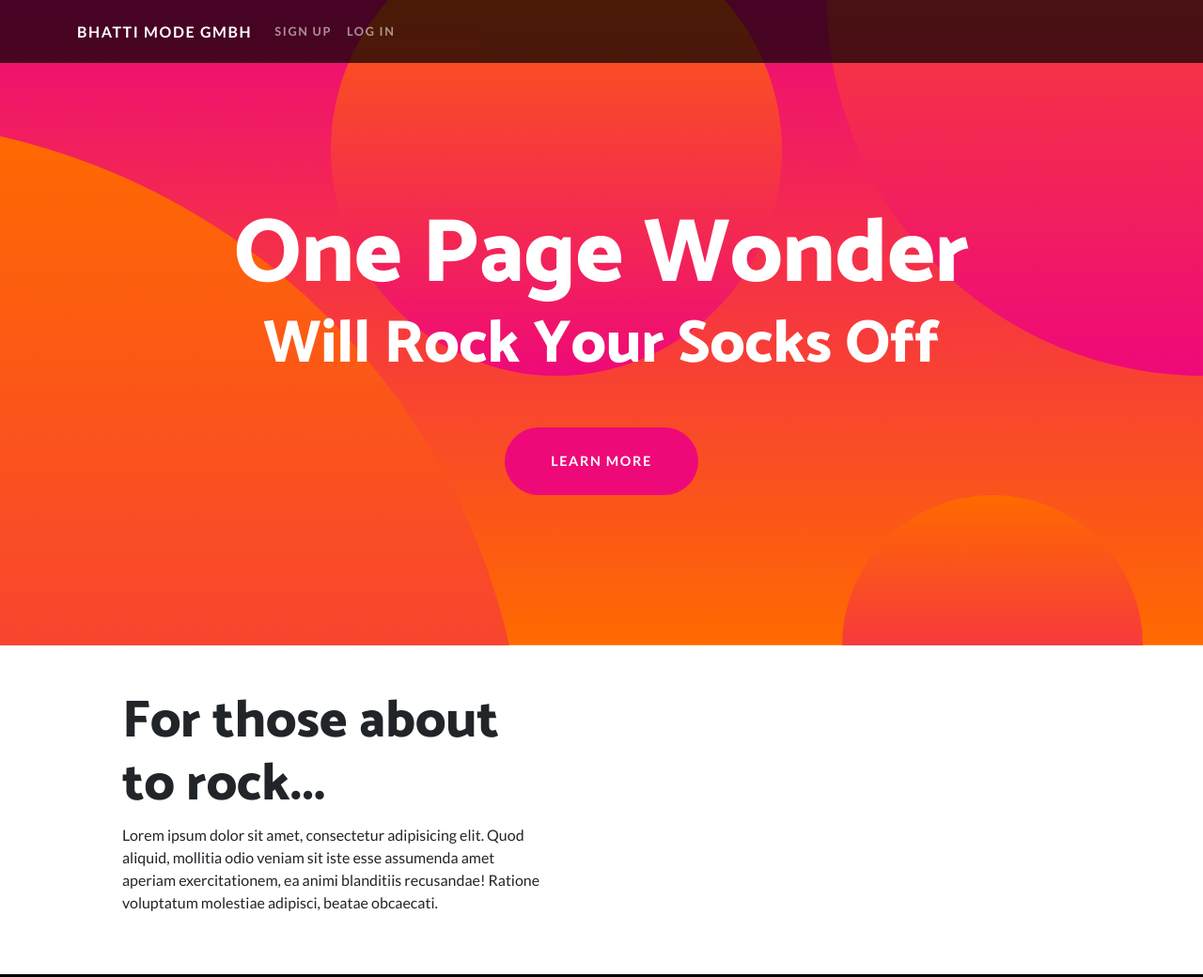
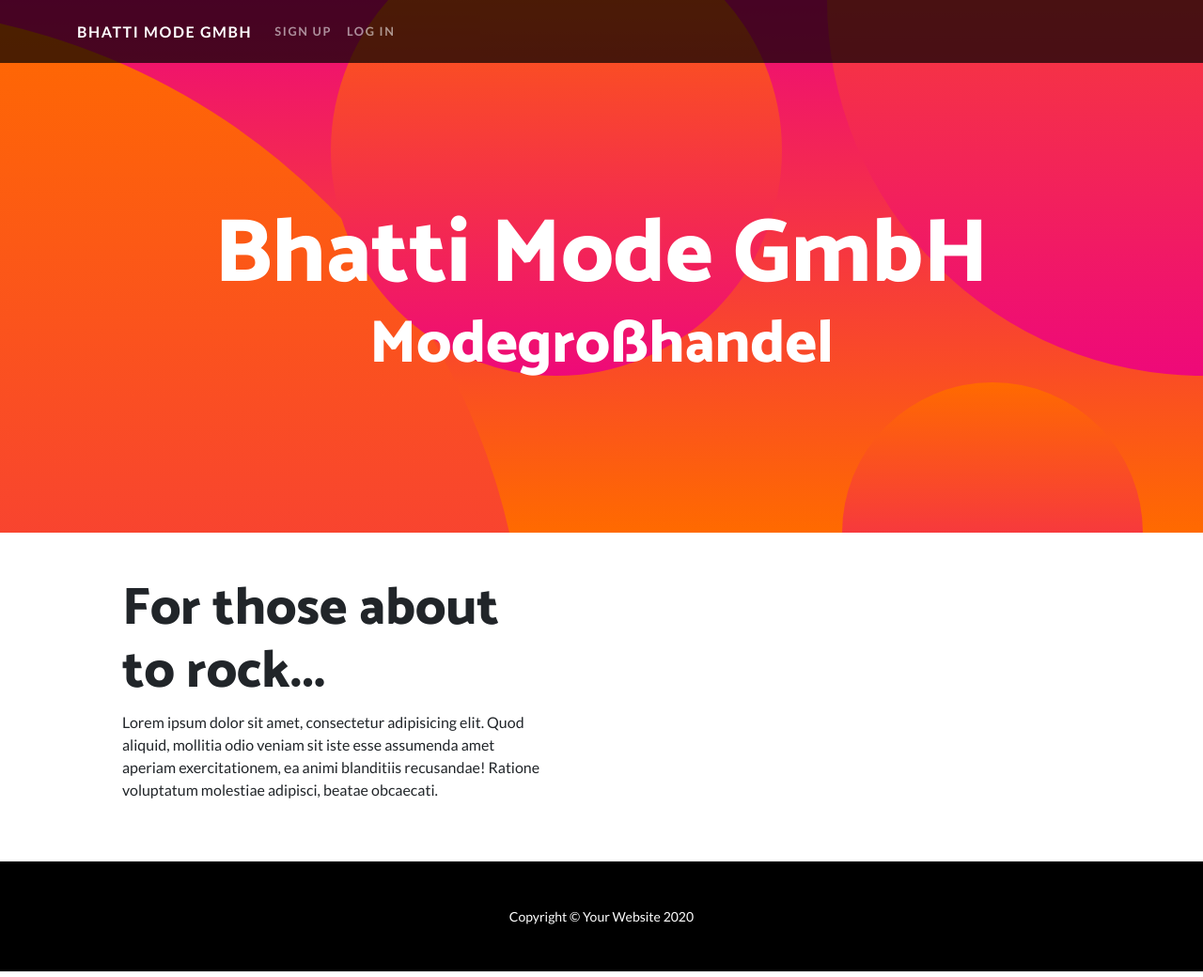
Before and after one commit to thbha100/static-web-site, a plain HTML site: page index.html in a window 1280 px wide. Shown: the top 1040 px of the page at 94% size. Drawn offline with nearby package versions, Linux system fonts and the light colour scheme.

Commit message:
Update index.html

```diff
--- a/index.html
+++ b/index.html
@@ -46,9 +46,8 @@
 <header class="masthead text-center text-white">
 <div class="masthead-content">
   <div class="container">
-        <h1 class="masthead-heading mb-0">One Page Wonder</h1>
-        <h2 class="masthead-subheading mb-0">Will Rock Your Socks Off</h2>
-        <a href="#" class="btn btn-primary btn-xl rounded-pill mt-5">Learn More</a>
+  <h1 class="masthead-heading mb-0">Bhatti Mode GmbH</h1>
+  <h2 class="masthead-subheading mb-0">Modegroßhandel</h2>
   </div>
 </div>
 <div class="bg-circle-1 bg-circle"></div>
@@ -56,6 +55,7 @@
 <div class="bg-circle-3 bg-circle"></div>
 <div class="bg-circle-4 bg-circle"></div>
 </header>
+
       <section>
     <div class="container">
       <div class="row align-items-center">
```
Lines whose indentation alone changed are shown as unchanged.
